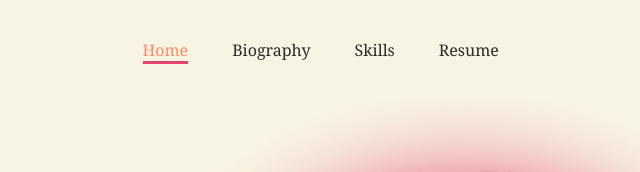
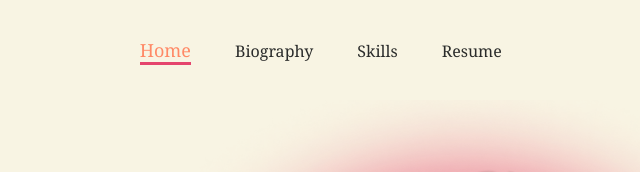
Before and after one commit to ltshmarciano/Landing-Page, a plain HTML site: page index.html in a window 1280 px wide. In both pictures the pointer is over the link "Home". Shown: the top 172 px of the page, 362-1002 px from the left. Drawn offline with Linux system fonts and the light colour scheme.

Commit message:
Update index.css

```diff
--- a/index.css
+++ b/index.css
@@ -40,6 +40,7 @@ header {
 
 .nav-links li a:hover {
     color: #FF8966;
+    font-size: 1.125em;
 }
 
 .nav-links li a.active {
```
